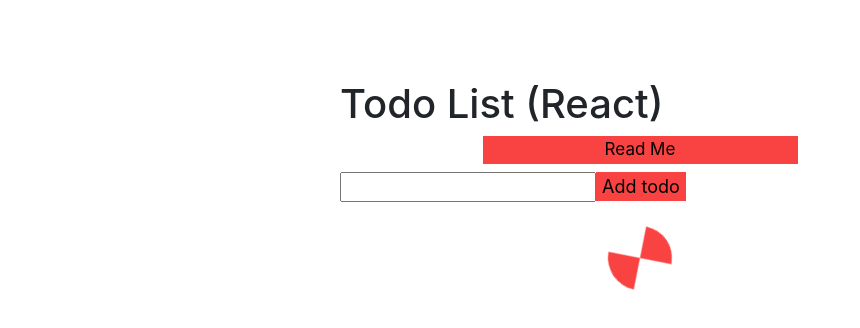
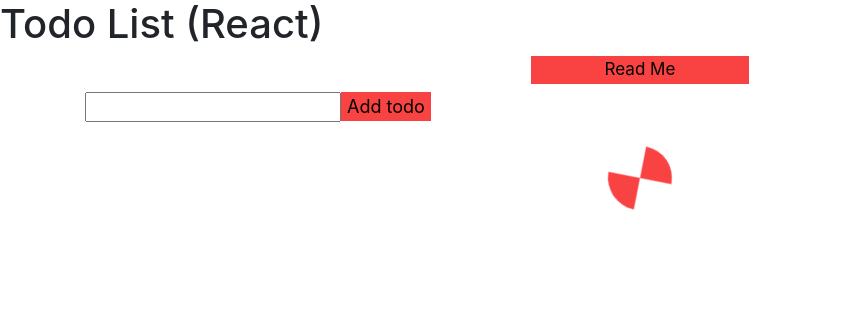
Before and after one commit to Feoh258258/reactLearning, a React (Create React App) app: page / in a window 1280 px wide. Shown: the top 328 px of the page, without its empty margins (0-860 px from the left). Built offline with nearby package versions, Linux system fonts and the light colour scheme; no server answers.

Commit message:
Fixed Bootstrap issues

```diff
--- a/src/App.js
+++ b/src/App.js
@@ -44,12 +44,13 @@ function removeTodo(id) {
 
   return (
     <Context.Provider value={{ removeTodo }}>
-      <div className="wrapper">
+
         <h1>Todo List (React)</h1>
         <Modal />
 
         <React.Suspense fallback={<p>Loading...</p>}>
-          <AddTodo onCreate={addTodo}/>
+          <div className="container">
+          <AddTodo onCreate={addTodo}/></div>
         </React.Suspense>
 
 
@@ -57,8 +58,6 @@ function removeTodo(id) {
         {todos.length ? (<TodoList todos={todos} onToggle={toggleTodo} />) :
           loading ? null : (<p>No todos!</p>
         )}
-
-      </div>
     </Context.Provider>
   );
 }
--- a/src/Modal/Modal.js
+++ b/src/Modal/Modal.js
@@ -10,7 +10,7 @@ export default class Modal extends React.Component {
     return (
       <React.Fragment>
         <div className='row'>
-        <button className='col-4 col-md-6 col-sm-6 col-xs-7 modal-btn' onClick={() => this.setState({ isOpen: true})}>Read Me</button>
+        <button className='col-4 col-md-3 col-lg-2 col-sm-4 modal-btn' onClick={() => this.setState({ isOpen: true})}>Read Me</button>
         </div>
 
         {this.state.isOpen && (<div className='modal'>
--- a/src/Todo/TodoList.js
+++ b/src/Todo/TodoList.js
@@ -13,8 +13,8 @@ const styles = {
 function TodoList(props) {
   return (
     <div className="container">
-    <div class="row">
-    <ul className="col-9 col-md-12 col-lg-10 col-sm-11" style={styles.ul}>
+    <div className="row">
+    <ul className="col-12 col-md-12 col-lg-12 col-sm-12" style={styles.ul}>
       { props.todos.map((todo, index) =>{
         return <TodoItem
         todo={todo}
--- a/src/index.css
+++ b/src/index.css
@@ -10,12 +10,6 @@ body {
 code {
   font-family: source-code-pro, Menlo, Monaco, Consolas, 'Courier New',
     monospace;
-}
-
-.wrapper {
-  padding-top: 5rem;
-  margin: 0 auto;
-  width: 600px;
 }
 
 .rm {
```
